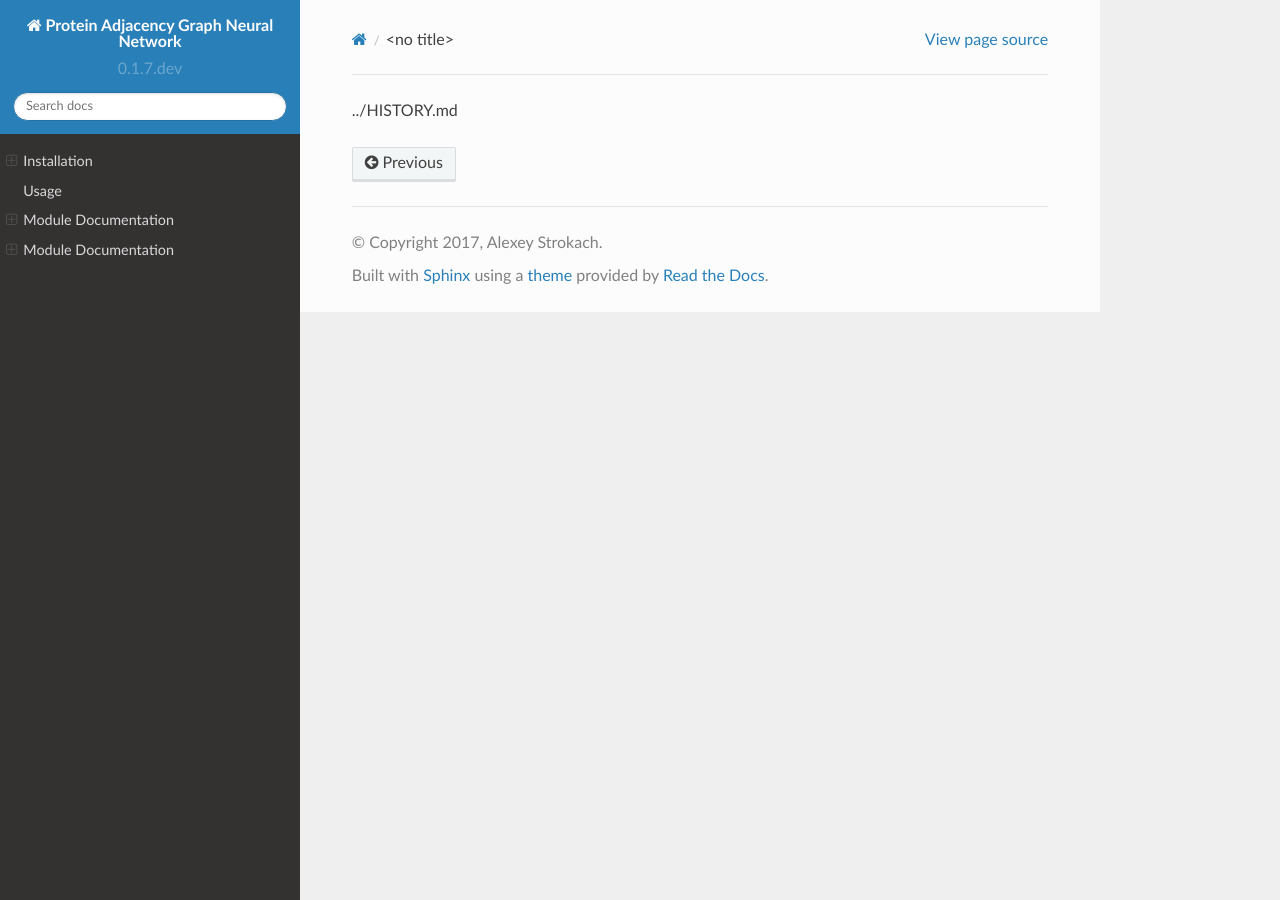
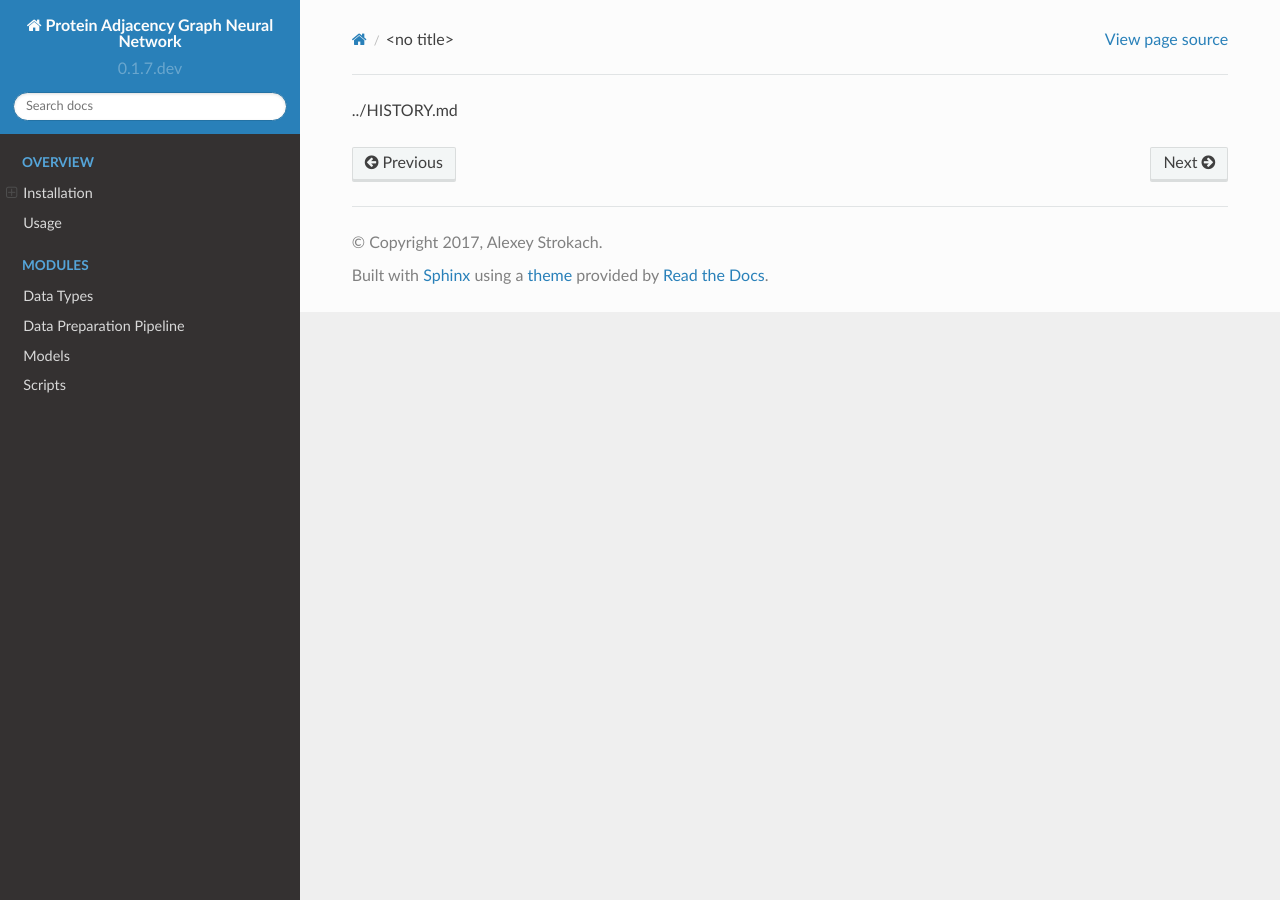
Before and after one commit to ostrokach/protein-adjacency-net, a Sphinx documentation site: the page built from docs/history.md, in a window 1280 px wide. Built offline with Sphinx 7.4.7 and the Read the Docs theme 2.0.0, drawn with Linux system fonts in a browser that asks for light colours.

Commit message:
Update documentation

```diff
--- /dev/null
+++ b/docs/_static/css/custom.css
@@ -0,0 +1,3 @@
+.wy-nav-content {
+    max-width: 1400px !important;
+}
--- /dev/null
+++ b/docs/_templates/autosummary/class.rst
@@ -0,0 +1,22 @@
+{{ fullname }}
+{{ underline }}
+
+.. currentmodule:: {{ module }}
+
+.. autoclass:: {{ objname }}
+   :members:
+   :member-order: bysource
+   :no-private-members:
+   :no-inherited-members:
+
+   {% block methods %}
+
+   {% if methods %}
+   .. rubric:: Methods
+
+   .. autosummary::
+   {% for item in methods %}
+      ~{{ name }}.{{ item }}
+   {%- endfor %}
+   {% endif %}
+   {% endblock %}
--- /dev/null
+++ b/docs/_templates/autosummary/module.rst
@@ -0,0 +1,40 @@
+{{ fullname }}
+{{ underline }}
+
+.. automodule:: {{ fullname }}
+   :member-order: bysource
+
+   {% block functions %}
+   {% if functions %}
+   .. rubric:: Functions
+
+   .. autosummary::
+      :toctree: {{ objname }}
+   {% for item in functions %}
+      {{ item }}
+   {%- endfor %}
+   {% endif %}
+   {% endblock %}
+
+   {% block classes %}
+   {% if classes %}
+   .. rubric:: Classes
+
+   .. autosummary::
+      :toctree: {{ objname }}
+   {% for item in classes %}
+      {{ item }}
+   {%- endfor %}
+   {% endif %}
+   {% endblock %}
+
+   {% block exceptions %}
+   {% if exceptions %}
+   .. rubric:: Exceptions
+
+   .. autosummary::
+   {% for item in exceptions %}
+      {{ item }}
+   {%- endfor %}
+   {% endif %}
+   {% endblock %}
--- a/docs/conf.py
+++ b/docs/conf.py
@@ -15,14 +15,17 @@
 
 import sys
 import os
+
 import sphinx_rtd_theme
 from recommonmark.parser import CommonMarkParser
+
+import pagnn
 
 # If extensions (or modules to document with autodoc) are in another
 # directory, add these directories to sys.path here. If the directory is
 # relative to the documentation root, use os.path.abspath to make it
 # absolute, like shown here.
-#sys.path.insert(0, os.path.abspath('.'))
+# sys.path.insert(0, Path(pagnn.__file__).absolute().parent.as_posix())
 
 # Get the project root dir, which is the parent dir of this
 cwd = os.getcwd()
@@ -33,7 +36,6 @@ project_root = os.path.dirname(cwd)
 # version is used.
 sys.path.insert(0, project_root)
 
-import pagnn
 
 # -- General configuration ---------------------------------------------
 
@@ -57,6 +59,11 @@ extensions = [
 
 # Add any paths that contain templates here, relative to this directory.
 templates_path = ['_templates']
+
+
+def setup(app):
+    app.add_stylesheet('css/custom.css')  # may also be an URL
+
 
 # The suffix of source filenames.
 source_suffix = ['.rst', '.md']
@@ -122,7 +129,6 @@ pygments_style = 'sphinx'
 # If true, keep warnings as "system message" paragraphs in the built
 # documents.
 #keep_warnings = False
-
 
 # -- Options for HTML output -------------------------------------------
 
@@ -210,7 +216,6 @@ html_static_path = ['_static']
 # Output file base name for HTML help builder.
 htmlhelp_basename = 'pagnndoc'
 
-
 # -- Options for LaTeX output ------------------------------------------
 
 latex_elements = {
@@ -228,8 +233,7 @@ latex_elements = {
 # (source start file, target name, title, author, documentclass
 # [howto/manual]).
 latex_documents = [
-    ('index', 'pagnn.tex',
-     u'Protein Adjacency Graph Neural Network Documentation',
+    ('index', 'pagnn.tex', u'Protein Adjacency Graph Neural Network Documentation',
      u'Alexey Strokach', 'manual'),
 ]
 
@@ -253,20 +257,15 @@ latex_documents = [
 # If false, no module index is generated.
 #latex_domain_indices = True
 
-
 # -- Options for manual page output ------------------------------------
 
 # One entry per manual page. List of tuples
 # (source start file, name, description, authors, manual section).
-man_pages = [
-    ('index', 'pagnn',
-     u'Protein Adjacency Graph Neural Network Documentation',
-     [u'Alexey Strokach'], 1)
-]
+man_pages = [('index', 'pagnn', u'Protein Adjacency Graph Neural Network Documentation',
+              [u'Alexey Strokach'], 1)]
 
 # If true, show URL addresses after external links.
 #man_show_urls = False
-
 
 # -- Options for Texinfo output ----------------------------------------
 
@@ -274,12 +273,8 @@ man_pages = [
 # (source start file, target name, title, author,
 #  dir menu entry, description, category)
 texinfo_documents = [
-    ('index', 'pagnn',
-     u'Protein Adjacency Graph Neural Network Documentation',
-     u'Alexey Strokach',
-     'pagnn',
-     'One line description of project.',
-     'Miscellaneous'),
+    ('index', 'pagnn', u'Protein Adjacency Graph Neural Network Documentation', u'Alexey Strokach',
+     'pagnn', 'One line description of project.', 'Miscellaneous'),
 ]
 
 # Documents to append as an appendix to all manuals.
@@ -300,12 +295,14 @@ locales = 'en'
 # Napoleon settings
 napoleon_google_docstring = True
 napoleon_numpy_docstring = False
-napoleon_include_init_with_doc = True
+napoleon_include_init_with_doc = False
 napoleon_include_private_with_doc = False
-napoleon_include_special_with_doc = True
+napoleon_include_special_with_doc = False
 napoleon_use_admonition_for_examples = False
 napoleon_use_admonition_for_notes = False
 napoleon_use_admonition_for_references = False
 napoleon_use_ivar = True
 napoleon_use_param = True
 napoleon_use_rtype = True
+
+autodoc_member_order = 'bysource'
--- /dev/null
+++ b/docs/data_pipeline.rst
@@ -0,0 +1,10 @@
+Data Preparation Pipeline
+=========================
+
+.. autosummary::
+   :toctree: _modules
+
+   pagnn.io
+   pagnn.dataset
+   pagnn.datagen
+   pagnn.datavar
--- /dev/null
+++ b/docs/data_types.rst
@@ -0,0 +1,7 @@
+Data Types
+==========
+
+.. autosummary::
+   :toctree: _modules
+
+   pagnn.types
```
Also changed, not shown: docs/index.rst (+12 -2 lines), docs/models.rst (added, +8 -0 lines), docs/modules.rst (deleted, +0 -39 lines), docs/scripts.rst (added, +8 -0 lines), 1 other file.
